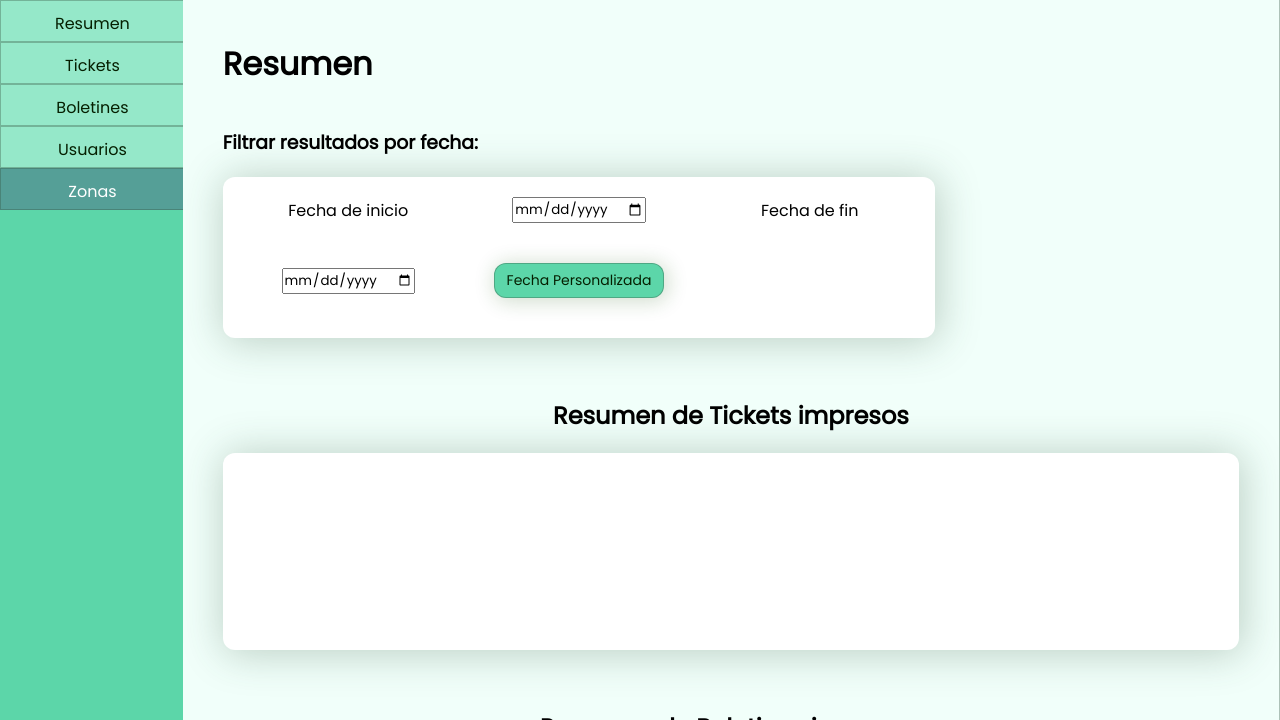
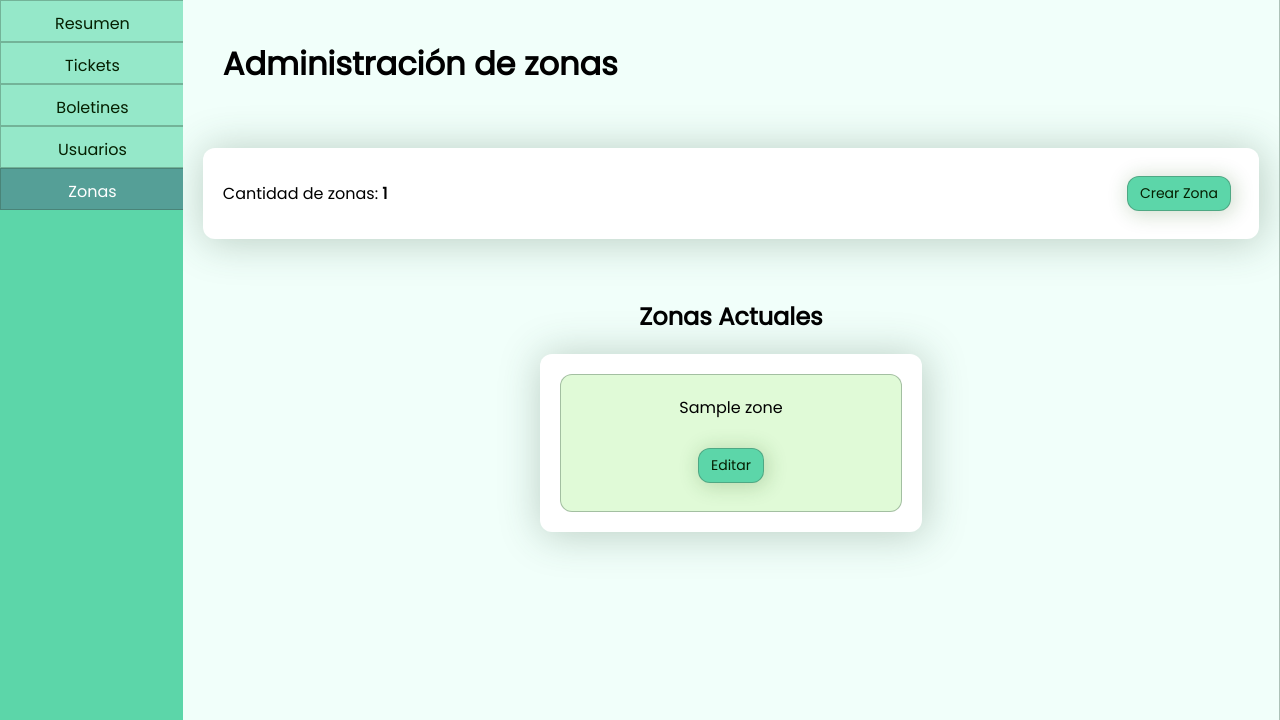
Before and after one commit to xsdesignio/SingiliaParkingWebApp, a Flask app: page /zones/ in a window 1280 px wide. Shown: the part 80-800 px from the top of the page. Run offline with Flask 3, Linux system fonts and the light colour scheme; a database or web service that is not in the repository returns one stand-in record (values such as "Sample title"); a map, chart or similar area stays blank; some libraries are stand-ins or nearby versions.

Commit message:
Starting with zone creation and editing before update and finish tickets and bulletins. Adding users responsibles to the zone still have to be created.

```diff
--- a/services/bulletins/models/bulletin_model.py
+++ b/services/bulletins/models/bulletin_model.py
@@ -23,6 +23,7 @@ class BulletinModel:
         except Exception as exception:
             return None
         return result
+
 
     @classmethod
     def get_bulletin(cls, id:int) -> Bulletin:
@@ -65,7 +66,6 @@ class BulletinModel:
             return None
 
         return bulletin
-
 
 
     @classmethod
@@ -215,7 +215,6 @@ class BulletinModel:
         return deleted_bulletin
 
 
-
     @classmethod
     def pay_bulletin(cls, bulletin_id:int) -> Bulletin:
         updated_bulletin: Bulletin
--- a/services/tickets/templates/tickets.html
+++ b/services/tickets/templates/tickets.html
@@ -25,8 +25,8 @@
                     </div>
 
                     <div class="input-container">
-                        <label for="location">Localización</label>
-                        <select name="location" id="location" value="{{ location }}">
+                        <label for="zone">Localización</label>
+                        <select name="zone" id="zone" value="{{ zone }}">
                             <option value="all">Todas</option>
                             <option value="parking">Plaza de Toros</option>
                             <option value="street">Plaza Castilla</option>
@@ -112,7 +112,7 @@
                                 </strong>
                             </p>
                             <p>Matrícula: <strong>{{ ticket.registration }}</strong></p>
-                            <p>Localización: <strong>{{ ticket.location }}</strong></p>
+                            <p>Localización: <strong>{{ ticket.zone.name }}</strong></p>
                         </div>
                     </div>
                 {% endfor %}
--- a/services/utils/payment_methods.py
+++ b/services/utils/payment_methods.py
@@ -2,8 +2,9 @@ from enum import Enum
 
 
 class PaymentMethod(Enum):
-    CARD = "CREDIT_CARD"
+    CARD = "CARD"
     CASH = "CASH"
+
     @classmethod
     def get_enum_value(cls, enum_member_name: str):
         for member in cls:
--- a/services/zones/entities/zone.py
+++ b/services/zones/entities/zone.py
@@ -6,4 +6,4 @@ from services.users.entities.user import User
 class Zone:
     id: int
     name: str
-    responsibles: list[User]
+    responsibles: list[User] = None
--- a/services/zones/models/zone_model.py
+++ b/services/zones/models/zone_model.py
@@ -21,17 +21,54 @@ class ZoneModel:
         return result
 
     @classmethod
+    def get_zone_by_name(cls, name) -> Zone:
+        result: Zone
+        try:
+            conn = get_connection()
+            cursor = conn.cursor(cursor_factory=extras.RealDictCursor)
+            cursor.execute('SELECT * FROM zones WHERE name = %s', (name))
+            result = cursor.fetchone()
+            conn.close()
+        except Exception as exception:
+            print(exception)
+            return None
+        return result
+
+    @classmethod
+    def get_zone(cls, id) -> Zone:
+        result: Zone
+        try:
+            conn = get_connection()
+            cursor = conn.cursor(cursor_factory=extras.RealDictCursor)
+            cursor.execute('SELECT * FROM zones WHERE id = %s', (id))
+            result = cursor.fetchone()
+            conn.close()
+        except Exception as exception:
+            print(exception)
+            return None
+        return result
+
+    @classmethod
     def create_zone(cls, name) -> bool:
         try:
             conn = get_connection()
-            cursor = conn.cursor()
-            cursor.execute('INSERT INTO zones (name) VALUES (%s)', (name))
+            cursor = conn.cursor(cursor_factory=extras.RealDictCursor)
+            cursor.execute('INSERT INTO zones (name) VALUES (%s) RETURNING *', (name, ))
+
+            result = cursor.fetchone()
+
+            zone = Zone(result["id"], result["name"])
+
             conn.commit()
             conn.close()
+
+            return zone
+
         except Exception as exception:
-            print(exception)
-            return False
-        return True
+
+            print(f"Exception: {exception}")
+
+            return None
 
     @classmethod
     def delete_zone(cls, id) -> bool:
--- a/services/zones/templates/zones.html
+++ b/services/zones/templates/zones.html
@@ -3,42 +3,34 @@
 {% block title %} Resumen {% endblock %}
 
 {% block content %}
-    <h1>Resumen</h1>
-    <h3>Filtrar resultados por fecha: </h3>
-    <article class="filter-options">
-        <form action="/summary" method="post">
-            <label for="start_date">Fecha de inicio</label>
-            <input type="date" name="start_date" id="start_date" value="{{ start_date }}">
-            <label for="end_date">Fecha de fin</label>
-            <input type="date" name="end_date" id="end_date" value="{{ end_date }}">
-            <input class="default-button" type="submit" value="Fecha Personalizada">
-        </form>
-    </article>
-    {# PAGE DATA #}
+
+    <h1>Administración de zonas</h1>
 
     <section>
-        <h2>Resumen de Tickets impresos</h2>
-        <article>
-            <div class="char">
-                <canvas id="bulletins-chart"></canvas>
-                <p id="tickets-amount"></p>
-            </div>
+        <article class="two-columns-flex">
+            <p>
+                Cantidad de zonas: <strong>{{ zones|length }}</strong>
+            </p>
+            <a href="/zones/create" class="default-button">Crear Zona</a>
+        </article>
+    </section>
+
+    {# PAGE DATA #}
+    <section>
+        <h2>Zonas Actuales</h2>
+
+        <article class="cards">
+            {% if zones|length == 0 %}
+                <p>Aún no hay zonas creadas</p>
+                <a href="/zones/create" class="default-button">Crear Zona</a>
+            {% endif %}
+            {% for zone in zones %}
+                <div class="zone-card">
+                    <p>{{ zone.name }}</p>
+                    <a href="/zones/zone/{{ zone.id }}" class="default-button">Editar</a>
+                </div>
+            {% endfor %}
         </article>
 
-        <h2>Resumen de Boletines impresos</h2>
-        <article>
-            <div class="char">
-                <canvas id="bulletins-chart"></canvas>
-                <p id="tickets-amount"></p>
-            </div>
-        </article>
-
-        <h2>Resumen de Usuarios</h2>
-        <article>
-            <div class="char">
-                <canvas id="bulletins-chart"></canvas>
-                <p id="tickets-amount"></p>
-            </div>
-        </article>
     </section>
 {% endblock %}
--- a/services/zones/zones_blueprint.py
+++ b/services/zones/zones_blueprint.py
@@ -1,28 +1,62 @@
 from flask import Blueprint, render_template, request, jsonify, redirect, url_for
 from .models.zone_model import ZoneModel
+from .entities.zone import Zone
 from auth.controllers.login import role_required
 
 
-
-
 zones_bp = Blueprint('zones', __name__, url_prefix='/zones', template_folder='./templates')
-
 
 
 @role_required('ADMIN')
 @zones_bp.get('/')
 def zones_page():
     zones = ZoneModel.get_zones_list()
+    print(f"zones: {zones}")
     return render_template('zones.html', zones=zones)
+
+
+@role_required('ADMIN')
+@zones_bp.get('/zone/<id>')
+def zone_details(id):
+    zone = ZoneModel.get_zone(id)
+    if zone != None:
+        return render_template('zone-details.html', zone=zone)
+    else:
+        error_message = 'Ha ocurrido un error obteniendo la zona indicada, o esta no existe'
+        return render_template('zone-details.html', error=error_message)
+
+
+@role_required('ADMIN')
+@zones_bp.get('/get-zone/<id>')
+def get_zone(id: int):
+    zone = ZoneModel.get_zone(id)
+    if zone != None:
+        return jsonify(zone.to_json()), 200
+    else:
+        return {'message': 'Ha ocurrido un error obteniendo la zona indicada'}, 500
+
+
+@role_required('ADMIN')
+@zones_bp.get('/create')
+def create_zone_page():
+    return render_template('zone-creation.html')
 
 
 
 @role_required('ADMIN')
-@zones_bp.post('/create')
+@zones_bp.post('/create-zone')
 def create_zone():
     name = request.form['name']
-    ZoneModel.create_zone(name)
-    return redirect(url_for('zones.zones_page'))
+
+    print(f"name: {name}")
+    zone: Zone = ZoneModel.create_zone(name)
+
+    print(f"zone: {zone.__str__()}")
+
+    if zone != None:
+        return redirect(url_for('zones.zones_page'))
+    else:
+        return redirect(url_for('zones.create_zone_page'))
 
 
 @role_required('ADMIN')
--- a/static/css/style.css
+++ b/static/css/style.css
@@ -192,7 +192,7 @@ a {
   display: block;
   width: fit-content;
   padding: 6px 12px;
-  margin: 20px;
+  margin: 8px;
   border-radius: 12px;
   border: 1px solid #35523e5a;
   background-color: #5cd6a9;
@@ -240,6 +240,14 @@ a {
   grid-template-columns: 1fr 1fr;
   justify-content: center;
   align-items: start;
+  gap: 20px;
+  width: 100%;
+}
+
+.two-columns-flex {
+  display: flex;
+  justify-content: space-between;
+  align-items: center;
   gap: 20px;
   width: 100%;
 }
@@ -306,7 +314,7 @@ a {
   opacity: 1;
 }
 
-.users-cards {
+.cards {
   display: flex;
   flex-wrap: wrap;
   justify-content: center;
@@ -339,3 +347,15 @@ a {
   width: fit-content !important;
   margin: 40px auto;
 }
+
+
+.zone-card {
+  display: grid;
+  place-items: center;
+  gap: 20px;
+  padding: 20px;
+  border-radius: 12px;
+  background-color: rgb(224, 250, 215);
+  border: 1px solid #35523e5a;
+  width: 300px;
+}
```
Also changed, not shown: database/database.sql (+8 -14 lines), services/bulletins/bulletins_blueprint.py (+42 -13 lines), services/bulletins/controller/bulletins_controller.py (+7 -7 lines), services/bulletins/templates/bulletins.html (+4 -4 lines), services/tickets/controllers/ticket_controller.py (added, +25 -0 lines), services/tickets/models/ticket_model.py (+51 -39 lines), services/tickets/tickets_blueprint.py (+10 -8 lines), services/users/templates/users.html (+6 -6 lines), services/zones/templates/zone-creation.html (+37 -0 lines), services/zones/templates/zone-details.html (+63 -0 lines).
